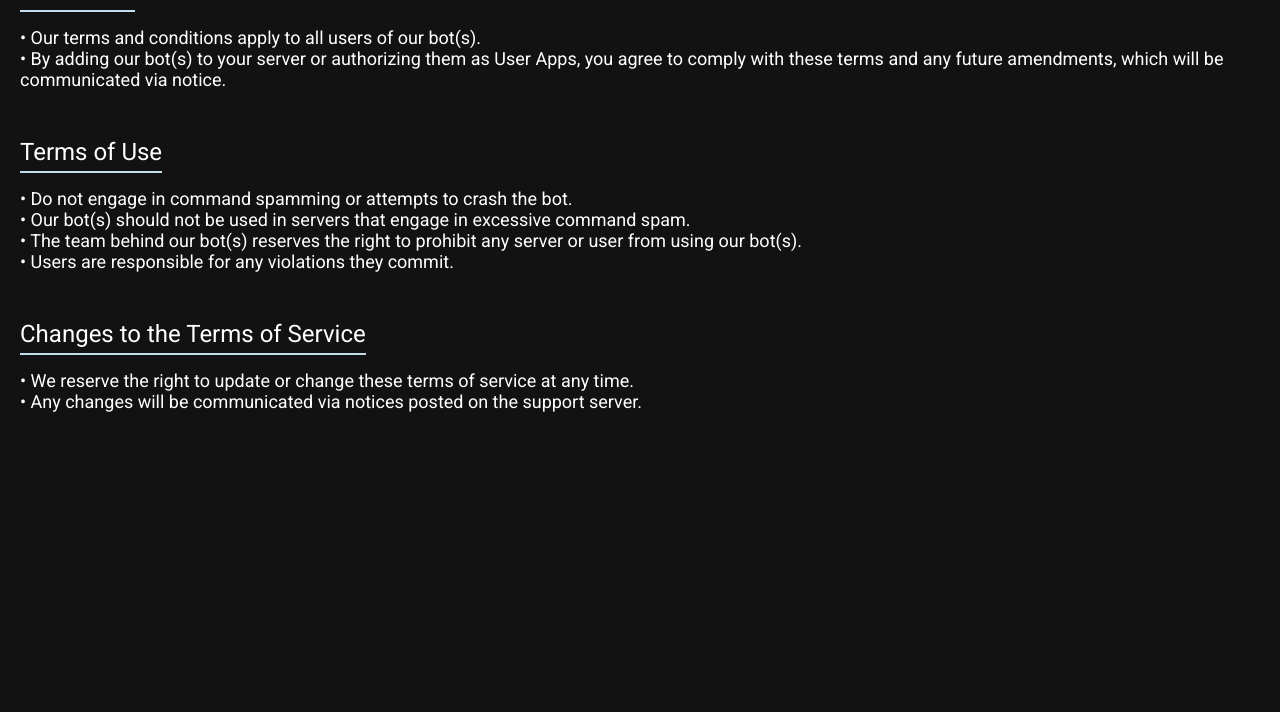
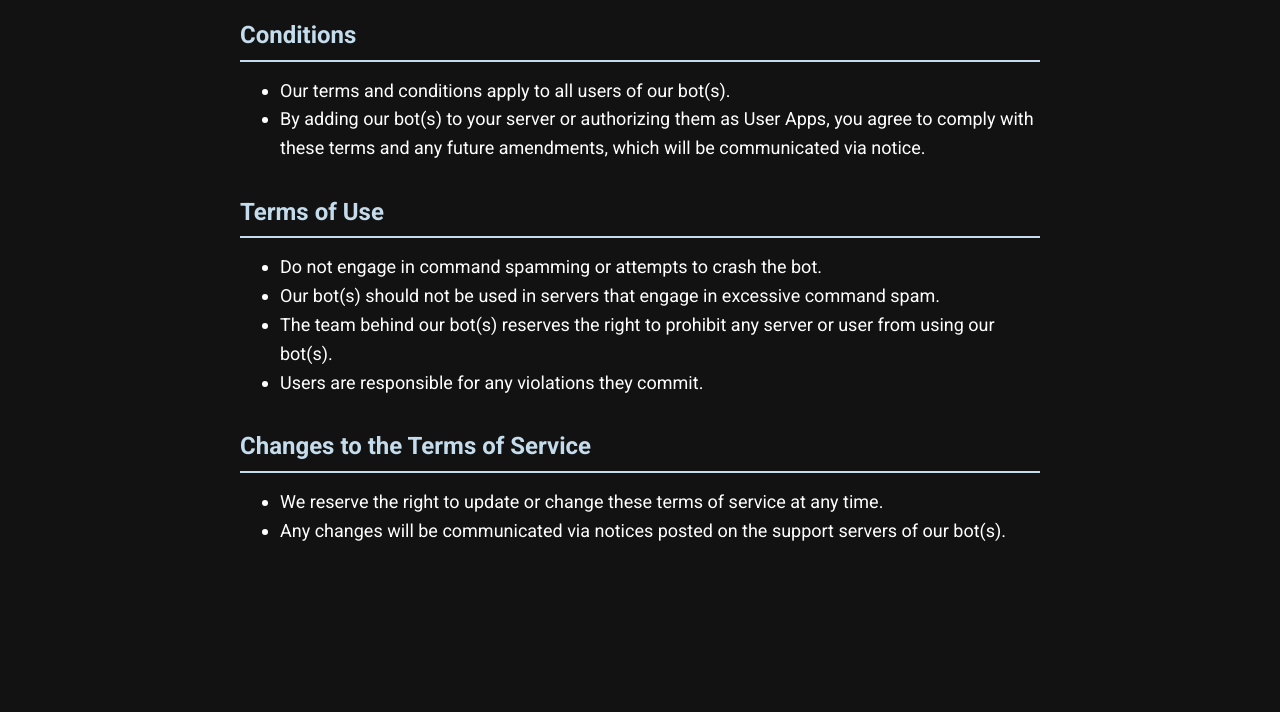
Before and after one commit to anoxle/xvar, a plain HTML site: page terms.html in a window 1280 px wide. Shown: the part 128-840 px from the top of the page. Drawn offline with Linux system fonts and the light colour scheme.

Commit message:
Update terms.html

```diff
--- a/terms.html
+++ b/terms.html
@@ -1,5 +1,6 @@
 <!DOCTYPE html>
 <html lang="en">
+
 
 <head>
     <meta charset="UTF-8">
@@ -7,84 +8,112 @@
     <title>Xvar - Terms of Service</title>
     <link rel="icon" href="assets/xvar.png" type="image/png">
     <link href="https://fonts.googleapis.com/css2?family=Roboto:wght@400;700&display=swap" rel="stylesheet">
+
+</head>
+
+<body>
+    <div class="container">
+        <h1>Xvar - Terms of Service</h1>
+
+        <h2 class="section-title">Conditions</h2>
+        <ul>
+            <li>Our terms and conditions apply to all users of our bot(s).</li>
+            <li>By adding our bot(s) to your server or authorizing them as User Apps, you agree to comply with these terms and any future amendments, which will be communicated via notice.</li>
+        </ul>
+
+        <h2 class="section-title">Terms of Use</h2>
+        <ul>
+            <li>Do not engage in command spamming or attempts to crash the bot.</li>
+            <li>Our bot(s) should not be used in servers that engage in excessive command spam.</li>
+            <li>The team behind our bot(s) reserves the right to prohibit any server or user from using our bot(s).</li>
+            <li>Users are responsible for any violations they commit.</li>
+        </ul>
+
+        <h2 class="section-title">Changes to the Terms of Service</h2>
+        <ul>
+            <li>We reserve the right to update or change these terms of service at any time.</li>
+            <li>Any changes will be communicated via notices posted on the support servers of our bot(s).</li>
+        </ul>
+    </div>
+
     <style>
+        :root {
+            --bg-color: #121212;
+            --text-color: #ffffff;
+            --highlight-color: #c4dceb;
+            --scrollbar-bg: #2e2e2e;
+            --scrollbar-thumb: #c4dceb;
+        }
+        html {
+            scroll-behavior: smooth;
+        }
         body {
             font-family: 'Roboto', sans-serif;
             margin: 0;
-            padding: 0;
-            display: flex;
-            flex-direction: column;
-            justify-content: flex-start;
-            align-items: flex-start;
-            height: 100vh;
-            background-color: #121212;
-            color: #ffffff;
             padding: 20px;
+            min-height: 100vh;
+            background-color: var(--bg-color);
+            color: var(--text-color);
+            line-height: 1.6;
             opacity: 0;
             animation: fadeIn 1s forwards;
         }
+        ::-webkit-scrollbar {
+            width: 12px;
+        }
+        ::-webkit-scrollbar-track {
+            background: var(--scrollbar-bg);
+        }
+        ::-webkit-scrollbar-thumb {
+            background-color: var(--scrollbar-thumb);
+            border-radius: 6px;
+            border: 3px solid var(--scrollbar-bg);
+        }
+        ::-webkit-scrollbar-thumb:hover {
+            background-color: #a0c8d8;
+        }
+        * {
+            scrollbar-width: thin;
+            scrollbar-color: var(--scrollbar-thumb) var(--scrollbar-bg);
+        }
         @keyframes fadeIn {
-            to {
-                opacity: 1;
-            }
+            to { opacity: 1; }
         }
-        h2 {
-            font-size: 36px;
-            border-bottom: 3px solid #c4dceb;
+        .container {
+            max-width: 800px;
+            margin: 0 auto;
+        }
+        h1, h2 {
+            color: var(--highlight-color);
+            border-bottom: 3px solid var(--highlight-color);
             padding-bottom: 10px;
-            margin: 0;
+            margin-top: 30px;
             animation: slideIn 0.5s forwards;
             opacity: 0;
         }
         @keyframes slideIn {
-            from {
-                transform: translateX(-50px);
-                opacity: 0;
-            }
-            to {
-                transform: translateX(0);
-                opacity: 1;
-            }
+            from { transform: translateX(-50px); opacity: 0; }
+            to { transform: translateX(0); opacity: 1; }
         }
-        p {
+        p, ul {
             font-size: 18px;
-            margin-top: 5px;
+            margin-top: 15px;
             animation: fadeIn 0.5s forwards;
             opacity: 0;
         }
-        .big-text {
-            font-size: 24px;
-            margin-top: 20px;
-        }
         .highlight {
-            color: #c4dceb;
+            color: var(--highlight-color);
             font-weight: bold;
         }
         .section-title {
             font-size: 24px;
             margin-top: 30px;
-            border-bottom: 2px solid #c4dceb;
+            border-bottom: 2px solid var(--highlight-color);
             padding-bottom: 5px;
             margin-bottom: 10px;
+            color: var(--highlight-color);
         }
     </style>
-</head>
 
-<body>
-    <h2>Xvar - Terms of Service</h2>
-
-    <p class="section-title">Conditions</p>
-    <p>• Our terms and conditions apply to all users of our bot(s).<br>
-    • By adding our bot(s) to your server or authorizing them as User Apps, you agree to comply with these terms and any future amendments, which will be communicated via notice.</p>
-
-    <p class="section-title">Terms of Use</p>
-    <p>• Do not engage in command spamming or attempts to crash the bot.<br>
-    • Our bot(s) should not be used in servers that engage in excessive command spam.<br>
-    • The team behind our bot(s) reserves the right to prohibit any server or user from using our bot(s).<br>
-    • Users are responsible for any violations they commit.</p>
-
-    <p class="section-title">Changes to the Terms of Service</p>
-    <p>• We reserve the right to update or change these terms of service at any time.<br>
-    • Any changes will be communicated via notices posted on the support server.</p>
 </body>
 </html>
```
